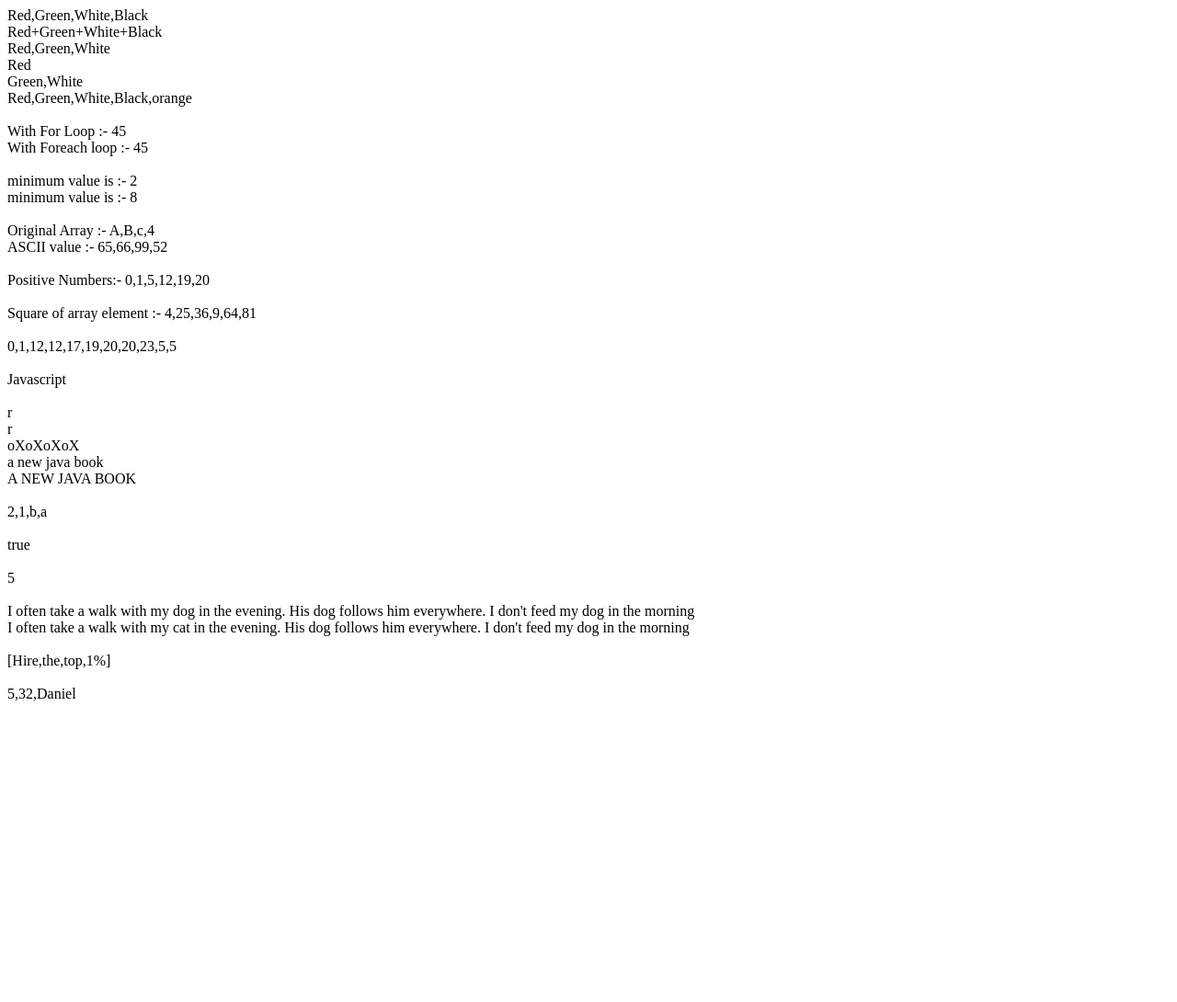
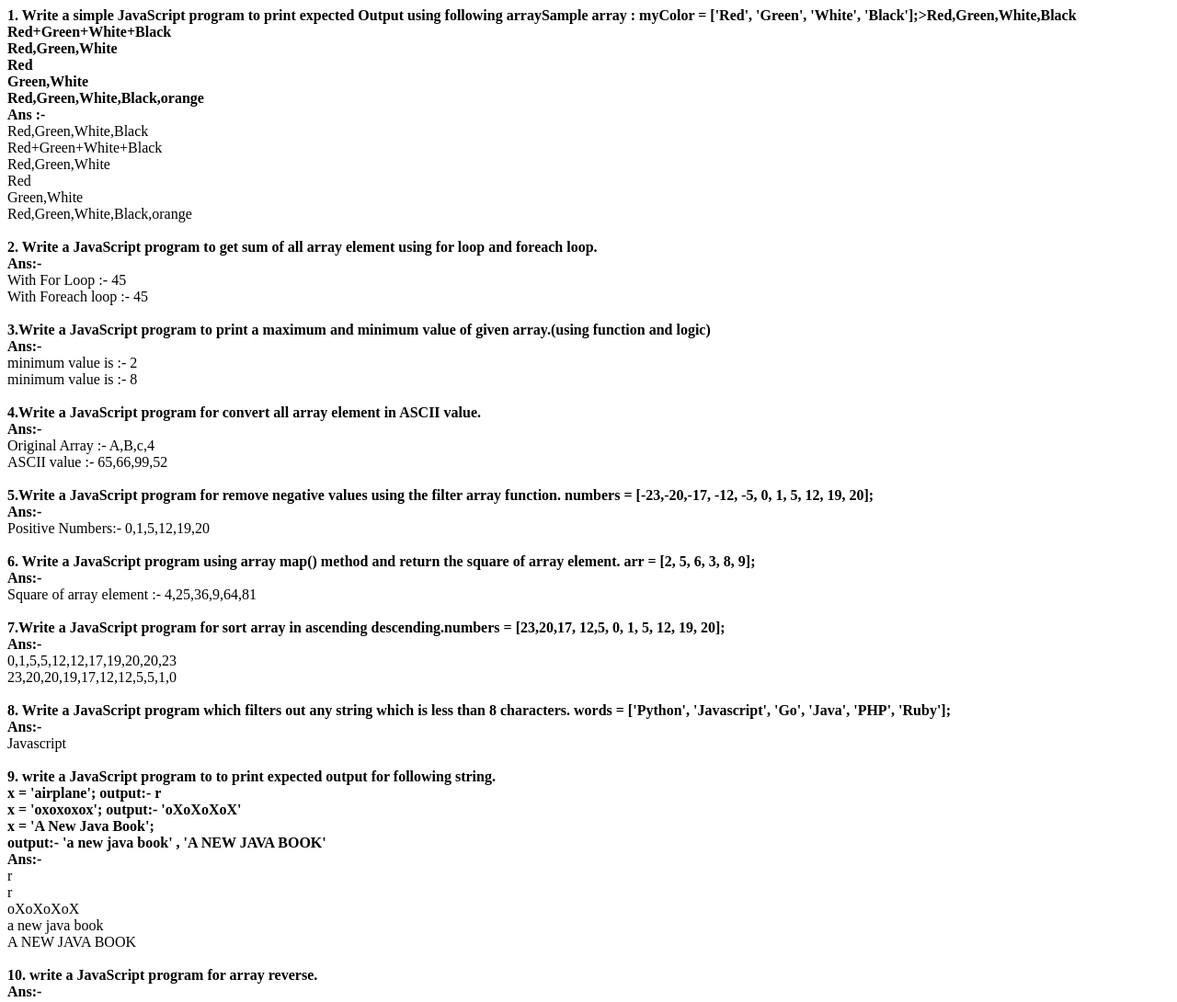
Before and after one commit to varunvaghasiya11/Java_script_Array, a plain HTML site: page index.html in a window 1280 px wide. Shown: the top 1090 px of the page at 92% size. Before the commit the page ends 800 px from the top, so only its background shows below. Drawn offline with Linux system fonts and the light colour scheme.

Commit message:
first commit

```diff
--- a/index.html
+++ b/index.html
@@ -4,8 +4,12 @@
     <meta charset="UTF-8">
     <meta name="viewport" content="width=device-width, initial-scale=1.0">
     <title>Document</title>
+
 </head>
 <body>
+    <div>
+
+    </div>
     <script src="script.js"></script>
 </body>
 </html>
--- a/script.js
+++ b/script.js
@@ -6,10 +6,11 @@
 // Red
 // Green,White
 // Red,Green,White,Black,orange
+document.write(" <b>1. Write a simple JavaScript program to print expected Output using following arraySample array : myColor = ['Red', 'Green', 'White', 'Black'];>Red,Green,White,Black<br/>Red+Green+White+Black<br/>Red,Green,White<br/>Red<br/>Green,White<br/>Red,Green,White,Black,orange</b>");
 
 let myColor = ["Red", "Green", "White", "Black"];
 
-document.write(myColor);
+document.write("<br/><b>Ans :-</b><br/>"+myColor);
 document.write("<br/>");
 document.write(myColor.join('+'));
 document.write("<br/>");
@@ -24,7 +25,7 @@ document.write(myColor);
 
 document.write("<br/><br/>");
 
-//2. Write a JavaScript program to get sum of all array element using for loop and foreach loop.
+document.write(" <b>2. Write a JavaScript program to get sum of all array element using for loop and foreach loop.</b><br/><b>Ans:-</b><br/>");
 
 let array = [1,2,3,4,5,6,7,8,9];
 let sum = 0,sum2 = 0;
@@ -42,7 +43,8 @@ document.write("With Foreach loop :- "+sum2);
 
 document.write("<br/><br/>");
 
-// 3.Write a JavaScript program to print a maximum and minimum value of given array.(using function and logic)
+document.write(" <b>3.Write a JavaScript program to print a maximum and minimum value of given array.(using function and logic)</b><br/><b>Ans:-</b><br/>");
+
 let array2 = [4,2,6,4,7,8];
 function mini_max(){
     let min = array2[0];
@@ -62,7 +64,8 @@ mini_max();
 
 document.write("<br/><br/>");
 
-// 4.Write a JavaScript program for convert all array element in ASCII value.
+document.write(" <b>4.Write a JavaScript program for convert all array element in ASCII value.</b><br/><b>Ans:-</b><br/>");
+//
 
 let chars = ['A','B','c','4'];
 document.write("Original Array :- "+chars+"<br/>");
@@ -73,8 +76,7 @@ document.write("ASCII value :- "+chars);
 
 document.write("<br/><br/>");
 
-// 5.Write a JavaScript program for remove negative values using the filter array function.
-// numbers = [-23,-20,-17, -12, -5, 0, 1, 5, 12, 19, 20];
+document.write(" <b>5.Write a JavaScript program for remove negative values using the filter array function. numbers = [-23,-20,-17, -12, -5, 0, 1, 5, 12, 19, 20];</b><br/><b>Ans:-</b><br/>");
 
 let numbers = [-23,-20,-17, -12, -5, 0, 1, 5, 12, 19, 20];
 
@@ -85,8 +87,7 @@ document.write("Positive Numbers:- "+ result);
 
 document.write("<br/><br/>");
 
-//6. Write a JavaScript program using array map() method and return the square of array element.
-// arr = [2, 5, 6, 3, 8, 9];
+document.write(" <b>6. Write a JavaScript program using array map() method and return the square of array element. arr = [2, 5, 6, 3, 8, 9];</b><br/><b>Ans:-</b><br/>");
 
 let Array = [2,5,6,3,8,9];
 
@@ -95,17 +96,21 @@ document.write("Square of array element :- "+square);
 
 document.write("<br/><br/>");
 
-//7.Write a JavaScript program for sort array in ascending descending.
-//numbers = [23,20,17, 12,5, 0, 1, 5, 12, 19, 20];
+document.write(" <b>7.Write a JavaScript program for sort array in ascending descending.numbers = [23,20,17, 12,5, 0, 1, 5, 12, 19, 20];</b><br/><b>Ans:-</b><br/>");
 
 let sort = [23, 20, 17, 12, 5, 0, 1, 5, 12, 19, 20];
-sort.sort();
-document.write(sort);
+let ass = [...sort].sort(function(a,b){
+    return a-b;
+});
+let dis = [...sort].sort(function(a,b){
+    return b-a;
+});
+document.write(ass+"<br/>");
+document.write(dis);
 
 document.write("<br/><br/>");
 
-//8. Write a JavaScript program which filters out any string which is less than 8 characters.
-//words = ['Python', 'Javascript', 'Go', 'Java', 'PHP', 'Ruby'];
+document.write(" <b>8. Write a JavaScript program which filters out any string which is less than 8 characters. words = ['Python', 'Javascript', 'Go', 'Java', 'PHP', 'Ruby'];</b><br/><b>Ans:-</b><br/>");
 
 let Arr = ['Python', 'Javascript', 'Go', 'Java', 'PHP', 'Ruby'];
 
@@ -116,11 +121,7 @@ document.write(res);
 
 document.write("<br/><br/>");
 
-//9. write a JavaScript program to  to print expected output for following string.
-//x = "airplane";    output:- r
-//x = "oxoxoxox";   output:- "oXoXoXoX"
-//x = "A New Java Book";
-//output:-  "a new java book" , "A NEW JAVA BOOK"
+document.write(" <b>9. write a JavaScript program to  to print expected output for following string.<br/>x = 'airplane';    output:- r <br/> x = 'oxoxoxox';   output:- 'oXoXoXoX'<br/>x = 'A New Java Book';  <br/> output:-  'a new java book' , 'A NEW JAVA BOOK'</b><br/><b>Ans:-</b><br/>");
 
 
 let A = "airplane";
@@ -130,7 +131,6 @@ document.write(A.charAt(2));
 document.write("<br/>");
 
 let B = "oxoxoxox";
-let r = "";
 for(i=0;i<B.length;i++){
     if(i%2===0){
         document.write(B[i].toLowerCase());
@@ -145,7 +145,7 @@ document.write(C.toUpperCase());
 
 document.write("<br/><br/>");
 
-//10. write a JavaScript program for array reverse.
+document.write(" <b>10. write a JavaScript program for array reverse.</b><br/><b>Ans:-</b><br/>");
 
 let a = ["a","b","1",2];
 
@@ -154,23 +154,22 @@ document.write(reverse);
 
 document.write("<br/><br/>");
 
-//11. write a JavaScript program for check value is found or not?
+document.write(" <b>11. write a JavaScript program for check value is found or not?</b><br/><b>Ans:-</b><br/>");
 
 let arr = [10,20,30,40];
 document.write(arr.includes(10));
 
 document.write("<br/><br/>");
 
-//12. write a JavaScript program for print your name and write the no of total character.
-
+document.write(" <b>12. write a JavaScript program for print your name and write the no of total character.</b><br/><b>Ans:-</b><br/>");
 let name = "varun";
+document.write(name+"<br/>");
 document.write(name.length);
 
 document.write("<br/><br/>");
 
-//13.  write a JavaScript program given this output using replace concept.
-//Input : - "I often take a walk with my dog in the evening. His dog follows him everywhere. I don't feed my dog in the morning";
-//Output:-  "I often take a walk with my cat in the evening. His cat follows him everywhere. I don't feed my cat in the morning"
+document.write(' <b>13.  write a JavaScript program given this output using replace concept.<br/>Input : - "I often take a walk with my dog in the evening. His dog follows him everywhere. I do not feed my dog in the morning";<br/>Output:-  "I often take a walk with my cat in the evening. His cat follows him everywhere. I do not feed my cat in the morning";</b><br/><b>Ans:-</b><br/>');
+
 
 let str = "I often take a walk with my dog in the evening. His dog follows him everywhere. I don't feed my dog in the morning";
 document.write(str+"<br/>");
@@ -179,9 +178,7 @@ document.write(re);
 
 document.write("<br/><br/>");
 
-//14.  write a JavaScript program convert string to array.
-//Input :- "Hire the top 1% freelance developers";
-//Output :- ["Hire", "the", "top", "1%"]
+document.write(' <b>14.  write a JavaScript program convert string to array.<br/>Input :- "Hire the top 1% freelance developers";<br/>Output :- ["Hire", "the", "top", "1%"]; </b><br/><b>Ans:-</b><br/>');
 
 let s = "Hire the top 1% freelance developers";
 let sp = s.split(" ").slice(0,4);
@@ -189,9 +186,6 @@ document.write("["+sp+"]");
 
 document.write("<br/><br/>");
 
-//15. write a JavaScript program convert for array to string.
-//Input:- ['5', 32, 'Daniel'];
-//Output: 5,32,Daniel
-
+document.write(" <b>15. write a JavaScript program convert for array to string.<br/>Input:- ['5', 32, 'Daniel'];<br/>Output: 5,32,Daniel </b><br/><b>Ans:-</b><br/>");
 let ar = ['5', 32, 'Daniel'];
 document.write(ar.join(','));
```
